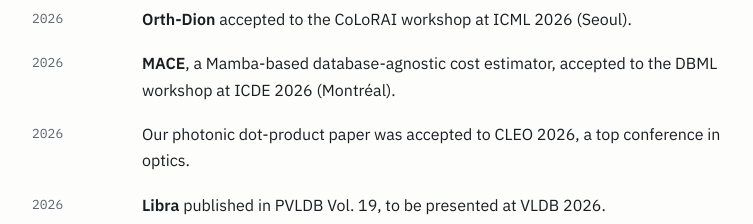
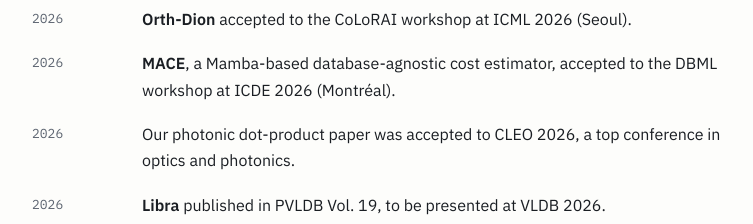
Before and after one commit to Tatzhiro/Tatzhiro.github.io, a plain HTML site: page index.html in a window 1280 px wide. Shown: the part 982-1206 px from the top of the page, without its empty margins (262-1015 px from the left). Drawn offline with Linux system fonts and the light colour scheme; a web font is replaced by a local one.

Commit message:
Enhance description of CLEO 2026 paper
Updated the description of the photonic dot-product paper to include 'and photonics'.

```diff
--- a/index.html
+++ b/index.html
@@ -374,7 +374,7 @@
     </div>
     <div class="news-item">
       <span class="news-date">2026</span>
-      <span>Our photonic dot-product paper was accepted to CLEO 2026, a top conference in optics.</span>
+      <span>Our photonic dot-product paper was accepted to CLEO 2026, a top conference in optics and photonics.</span>
     </div>
     <div class="news-item">
       <span class="news-date">2026</span>
```
